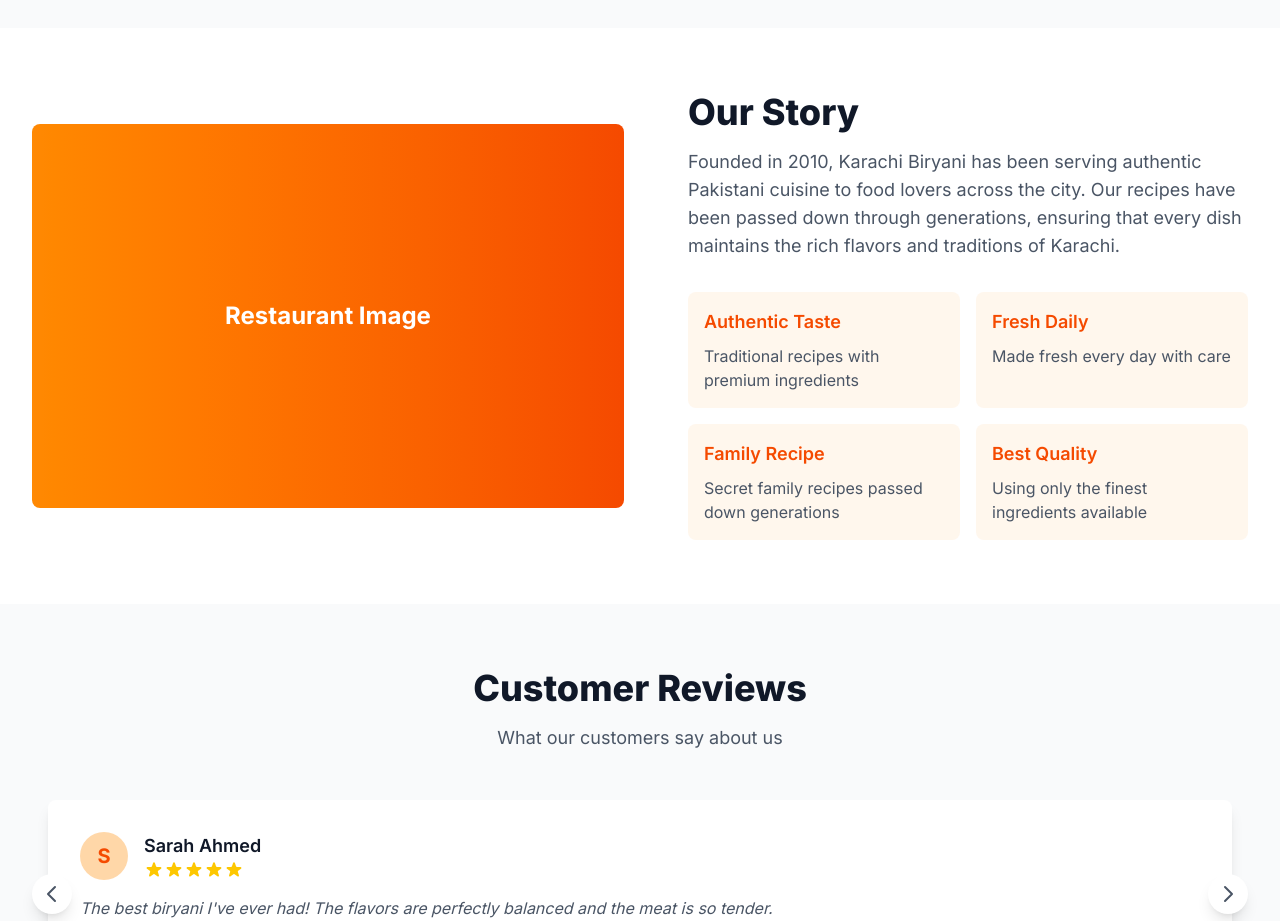
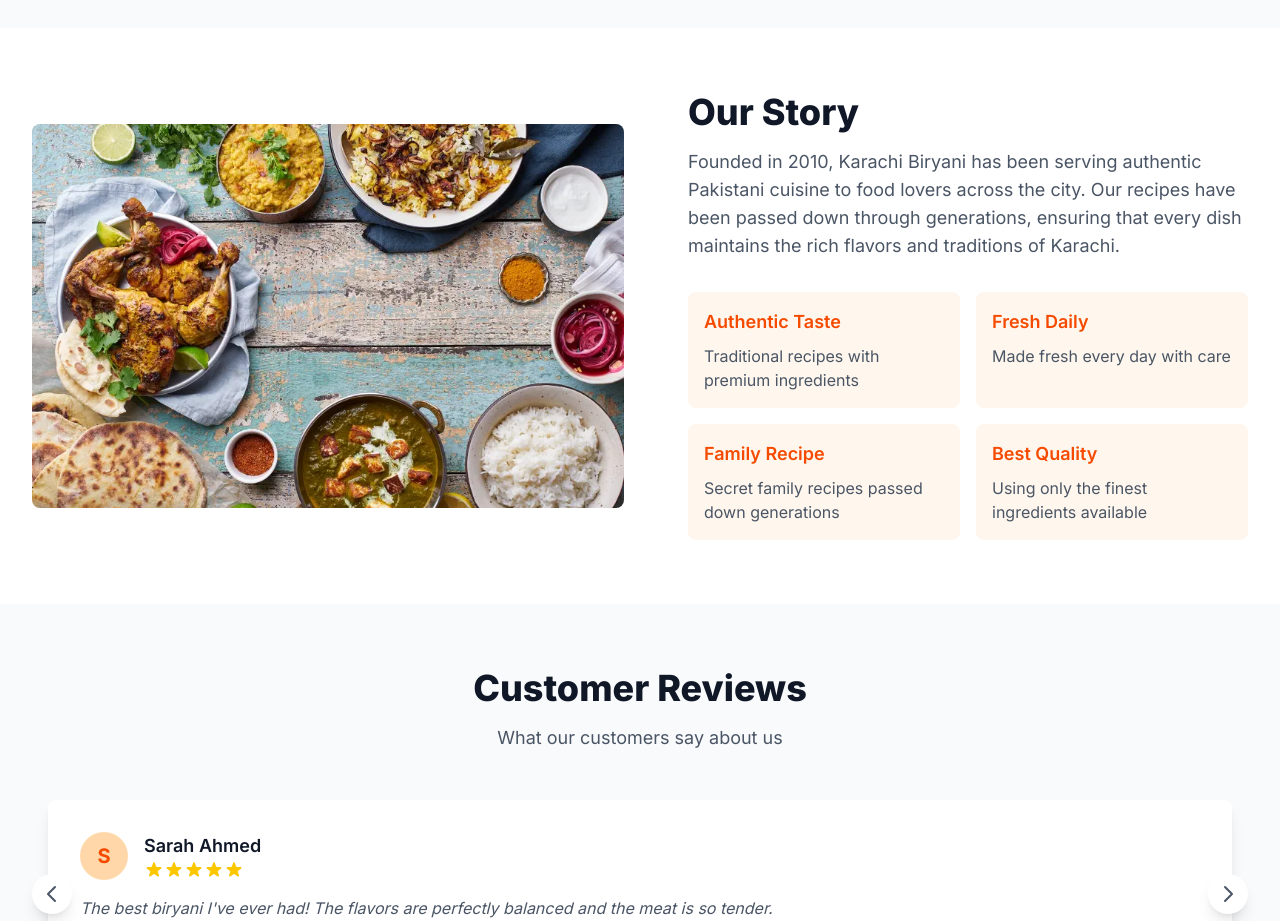
Before and after one commit to ashuakhtar/karachi-biryani, a Next.js app: page / in a window 1280 px wide. Shown: the part 1540-2461 px from the top of the page. Built offline with nearby package versions, Linux system fonts and the light colour scheme.

Commit message:
added image

```diff
--- a/src/components/About.tsx
+++ b/src/components/About.tsx
@@ -1,15 +1,18 @@
+import Image from "next/image";
+
 const About = () => {
   return (
     <section className="py-16 bg-white">
       <div className="max-w-7xl mx-auto px-4 sm:px-6 lg:px-8">
         <div className="lg:grid lg:grid-cols-2 lg:gap-8 items-center">
           <div className="relative h-64 lg:h-96 mb-8 lg:mb-0">
-            <div className="absolute inset-0 bg-gradient-to-r from-orange-400 to-orange-600 rounded-lg">
-              {/* Placeholder for restaurant image */}
-              <div className="absolute inset-0 flex items-center justify-center text-white text-2xl font-bold">
-                Restaurant Image
-              </div>
-            </div>
+            <Image
+              src="/images/multi-dish.webp"
+              alt="Restaurant Dishes"
+              fill
+              className="object-cover rounded-lg"
+              priority
+            />
           </div>
 
           <div className="lg:pl-8">
```
Also changed, not shown: public/images/multi-dish.webp (added).
